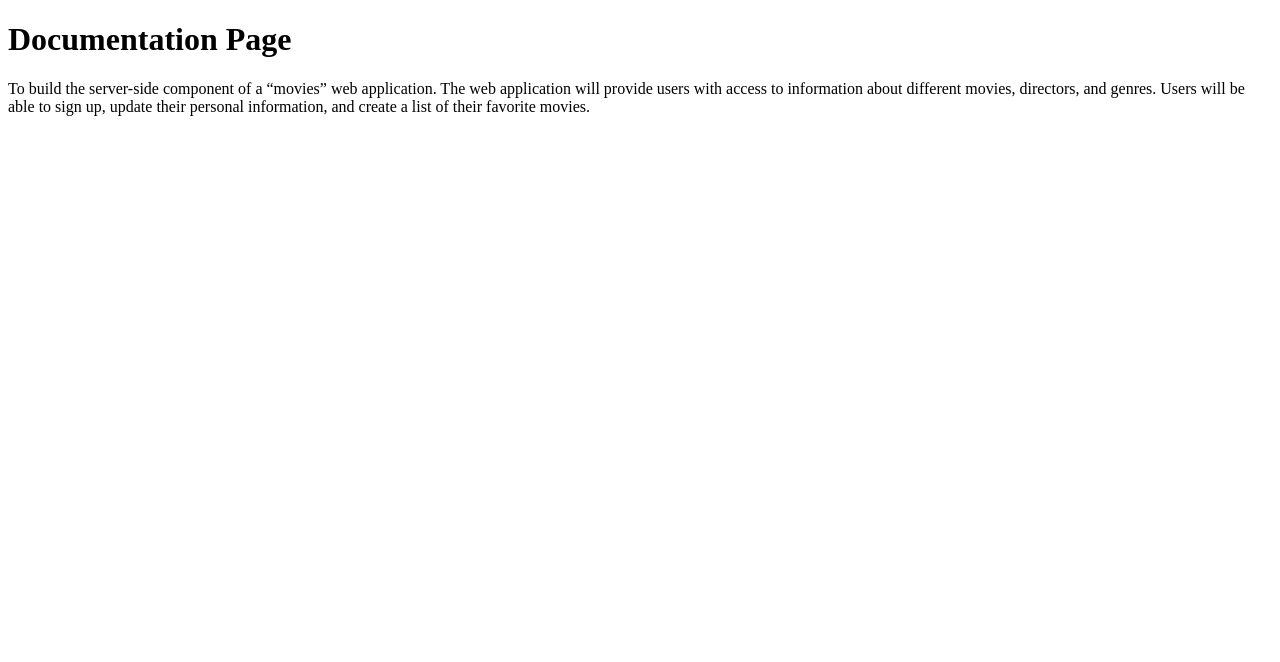
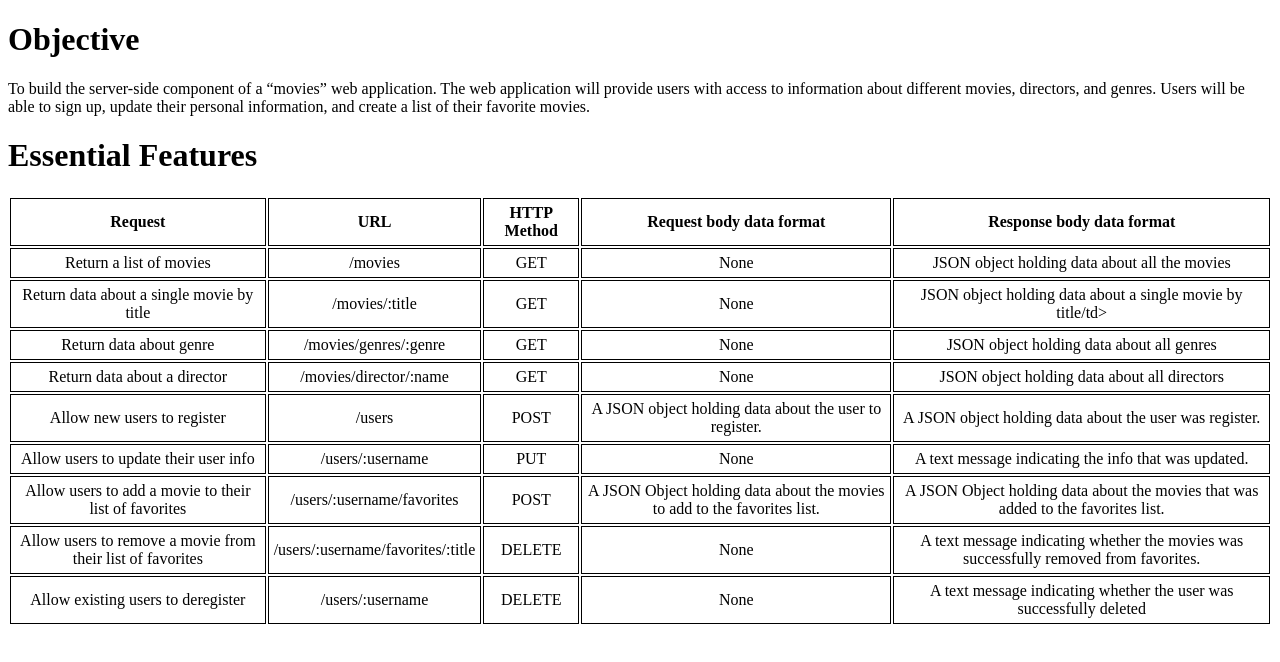
Before and after one commit to andrasbanki/myFlix, a website: page public/documentation.html in a window 1280 px wide. Drawn offline with Linux system fonts and the light colour scheme.

Commit message:
Added a table

```diff
--- a/public/documentation.html
+++ b/public/documentation.html
@@ -8,13 +8,92 @@
     <link rel="preconnect" href="https://fonts.gstatic.com" />
     <link href="https://fonts.googleapis.com/css2?family=Roboto+Mono:ital,wght@0,400;1,200;1,400&display=swap" rel="stylesheet" />
   </head>
+  <style>th, td {border: 1px solid black; padding: 5px} table {width: 100%; text-align: center}tr:hover {background-color: #c5bebe;}</style>
   <body>
     <main>
-      <h1>Documentation Page</h1>
+      <h1>Objective</h1>
       <p>To build the server-side component of a “movies” web application. The web
       application will provide users with access to information about different
       movies, directors, and genres. Users will be able to sign up, update their
       personal information, and create a list of their favorite movies.</p>
     </main>
+    <h1>Essential Features</h1>
+    <table class="">
+      <thead>
+        <tr>
+          <th>Request</th>
+          <th>URL</th>
+          <th>HTTP Method</th>
+          <th>Request body data format</th>
+          <th>Response body data format</th>
+        </tr>
+      </thead>
+      <tbody>
+        <tr>
+          <td>Return a list of movies</td>
+          <td>/movies</td>
+          <td>GET</td>
+          <td>None</td>
+          <td>JSON object holding data about all the movies</td>
+        </tr>
+        <tr>
+          <td>Return data about a single movie by title</td>
+          <td>/movies/:title</td>
+          <td>GET</td>
+          <td>None</td>
+          <td>JSON object holding data about a single movie by title/td>
+        </tr>
+        <tr>
+          <td>Return data about genre</td>
+          <td>/movies/genres/:genre</td>
+          <td>GET</td>
+          <td>None</td>
+          <td>JSON object holding data about all genres</td>
+        </tr>
+        <tr>
+          <td>Return data about a director</td>
+          <td>/movies/director/:name</td>
+          <td>GET</td>
+          <td>None</td>
+          <td>JSON object holding data about all directors</td>
+        </tr>
+        <tr>
+          <td>Allow new users to register</td>
+          <td>/users</td>
+          <td>POST</td>
+          <td>A JSON object holding data about the user to register.</td>
+          <td>A JSON object holding data about the user was register.</td>
+        </tr>
+        <tr>
+          <td>Allow users to update their user info</td>
+          <td>/users/:username</td>
+          <td>PUT</td>
+          <td>None</td>
+          <td>A text message indicating the info that was updated.</td>
+        </tr>
+        <tr>
+          <td>Allow users to add a movie to their list of favorites</td>
+          <td>/users/:username/favorites</td>
+          <td>POST</td>
+          <td>A JSON Object holding data about the movies to add to the favorites list.</td>
+          <td>A JSON Object holding data about the movies that was added to the favorites list.</td>
+        </tr>
+        <tr>
+          <td>Allow users to remove a movie from their list of favorites</td>
+          <td>/users/:username/favorites/:title</td>
+          <td>DELETE</td>
+          <td>None</td>
+          <td>A text message indicating whether the movies was successfully removed from favorites.
+          </td>
+        </tr>
+        <tr>
+          <td>Allow existing users to deregister</td>
+          <td>/users/:username</td>
+          <td>DELETE</td>
+          <td>None</td>
+          <td>A text message indicating whether the user was successfully deleted</td>
+        </tr>
+      </tbody>
+    </table>
   </body>
 </html>
```
